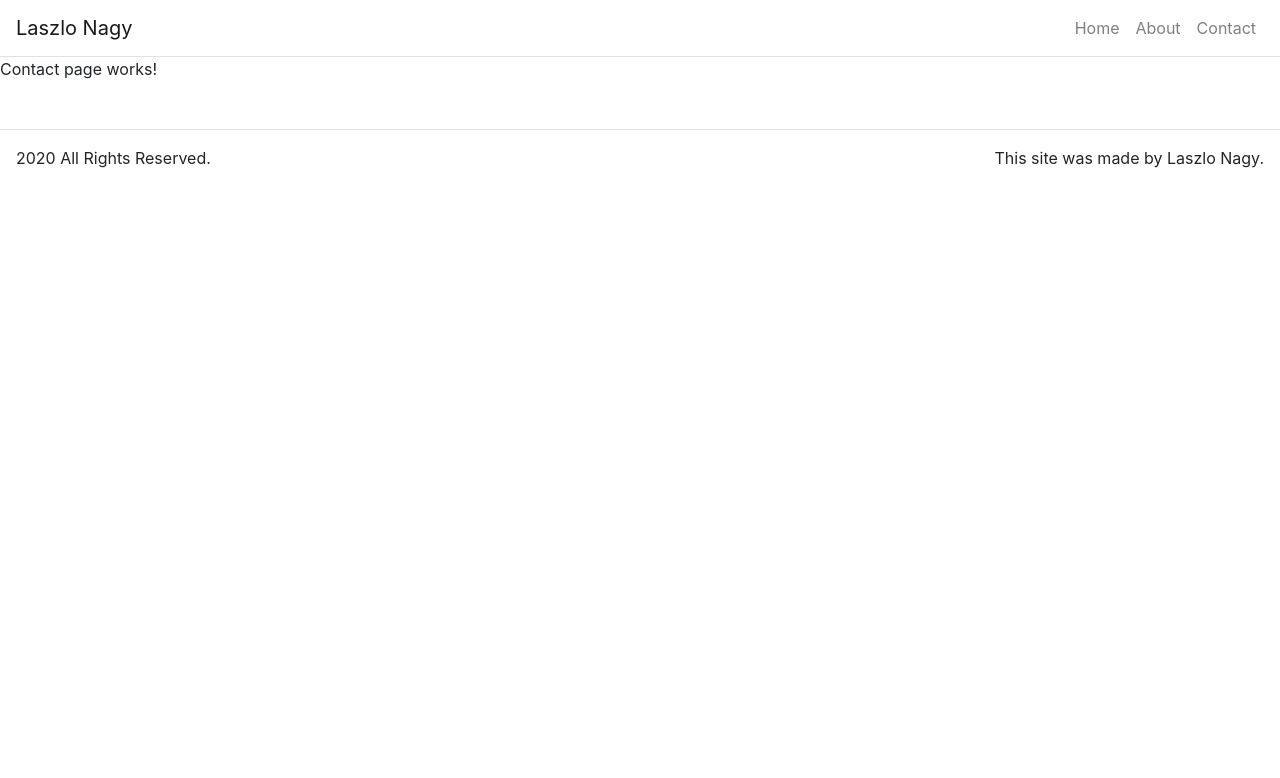
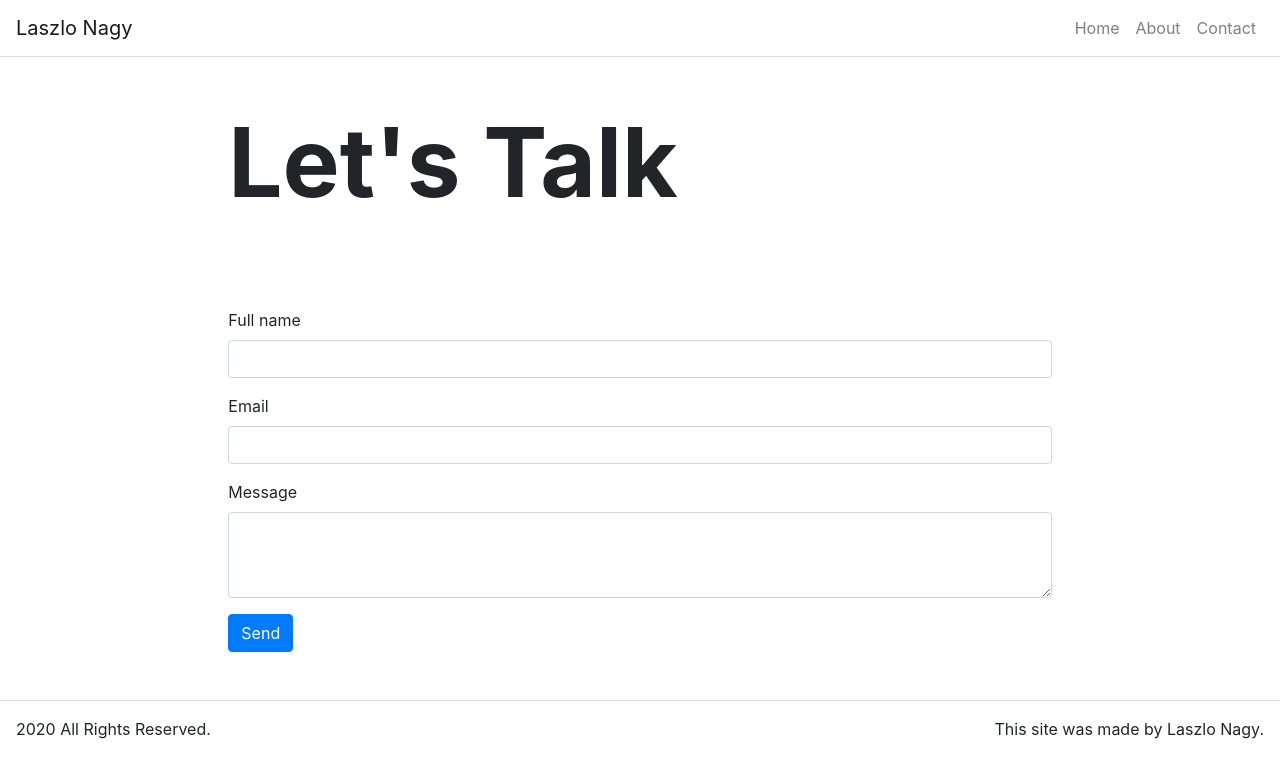
Before and after one commit to LaszloNagy85/portfolio-page, a React (Create React App) app: page /contact in a window 1280 px wide. Shown: the top 778 px of the page. Built offline with nearby package versions, Linux system fonts and the light colour scheme.

Commit message:
setup contact page form and css

```diff
--- a/package.json
+++ b/package.json
@@ -6,6 +6,7 @@
     "@testing-library/jest-dom": "^4.2.4",
     "@testing-library/react": "^9.5.0",
     "@testing-library/user-event": "^7.2.1",
+    "axios": "^0.19.2",
     "bootstrap": "^4.5.0",
     "react": "^16.13.1",
     "react-bootstrap": "^1.0.1",
--- a/src/index.css
+++ b/src/index.css
@@ -41,3 +41,13 @@ code {
   font-size: 16px;
   margin: 0px;
 }
+
+.success-msg {
+  color: #57A773;
+  padding: 10px 15px;
+}
+
+.err-msg {
+  color: #EE6352;
+  padding: 10px 15px;
+}
--- a/src/pages/ContactPage.js
+++ b/src/pages/ContactPage.js
@@ -1,10 +1,69 @@
-import React from 'react';
+import React, { useState } from "react";
+import Form from "react-bootstrap/Form";
+import Button from "react-bootstrap/Button";
+
+import Hero from "../components/Hero";
+import Content from "../components/Content";
 
 const ContactPage = (props) => {
+  const [name, setName] = useState("");
+  const [email, setEmail] = useState("");
+  const [message, setMessage] = useState("");
+  const [disabled, setDisabled] = useState(false);
+  const [emailSent, setEmailSent] = useState(null);
 
-    return (
-        <p>Contact page works!</p>
-    );
-}
+  const handleSubmit = (event) => {
+    event.preventDefault();
+    setDisabled(true);
+  }
+
+  return (
+    <div>
+      <Hero title={props.title} />
+      <Content>
+        <Form onSubmit={(e) => handleSubmit(e)}>
+          <Form.Group>
+            <Form.Label htmlFor="full-name">Full name</Form.Label>
+            <Form.Control
+              id="full-name"
+              name="name"
+              type="text"
+              value={name}
+              onChange={(e) => setName(e.target.value)}
+            />
+          </Form.Group>
+          <Form.Group>
+            <Form.Label htmlFor="email">Email</Form.Label>
+            <Form.Control
+              id="email"
+              name="email"
+              type="email"
+              value={email}
+              onChange={(e) => setEmail(e.target.value)}
+            />
+          </Form.Group>
+          <Form.Group>
+            <Form.Label htmlFor="message">Message</Form.Label>
+            <Form.Control
+              id="message"
+              name="message"
+              as="textarea"
+              rows="3"
+              value={message}
+              onChange={(e) => setMessage(e.target.value)}
+            />
+          </Form.Group>
+
+          <Button className="inline-block" variant="primary" type="submit" disabled={disabled}>
+              Send
+          </Button>
+
+          {emailSent === true && <p className="d-inline success-msg">Email sent!</p>}
+          {emailSent === false && <p className="d-inline err-msg">Email not sent!</p>}
+        </Form>
+      </Content>
+    </div>
+  );
+};
 
 export default ContactPage;
```
Also changed, not shown: 1 other file (tests, documents, lock files or other folders).
